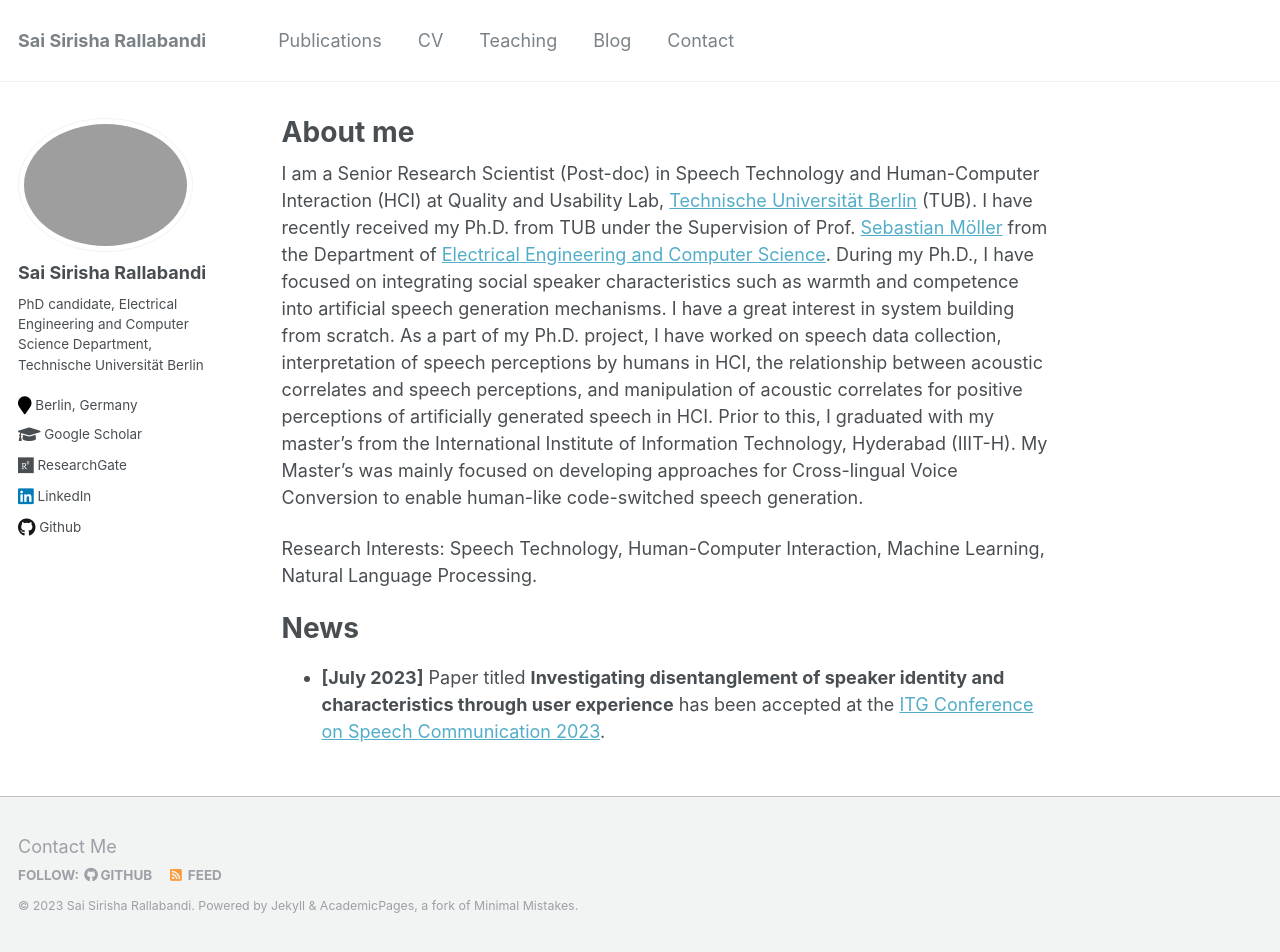
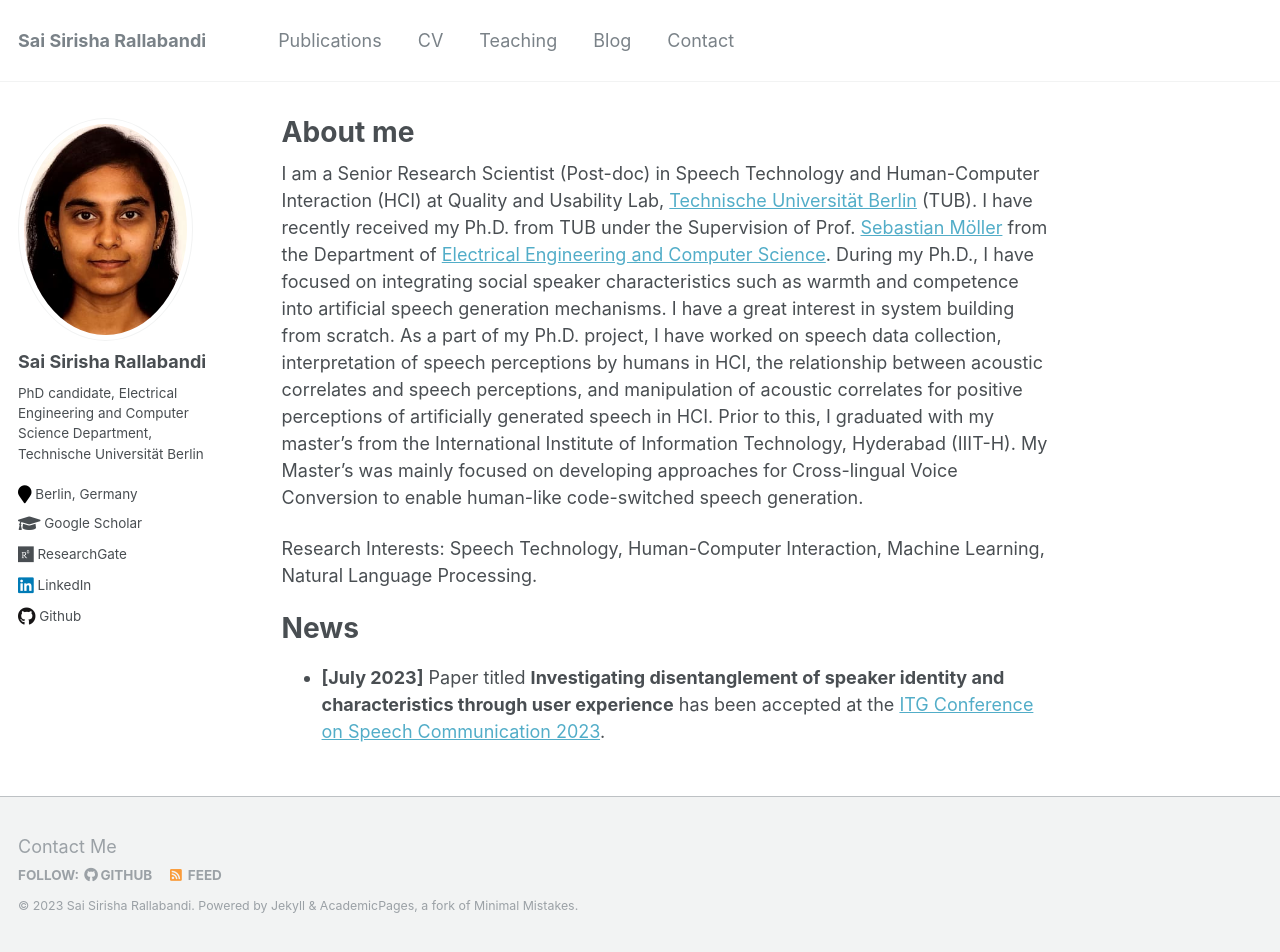
Before and after one commit to SaiSirishaR/saisirishar.github.io, a Jekyll site: the page built from _pages/about.md, in a window 1280 px wide and 952 px high. Built offline with Jekyll 4.4.1, drawn with Linux system fonts in a browser that asks for light colours.

Commit message:
Update _config.yml

```diff
--- a/_config.yml
+++ b/_config.yml
@@ -81,7 +81,7 @@ analytics:
 # Site Author
 author:
   name             : "Sai Sirisha Rallabandi"
-  avatar           : "Profile2.jpg"
+  avatar           : "Foto_siri.jpg"
   bio              : "PhD candidate, Electrical Engineering and Computer Science Department, Technische Universität Berlin"
   location         : "Berlin, Germany"
   employer         :
```
